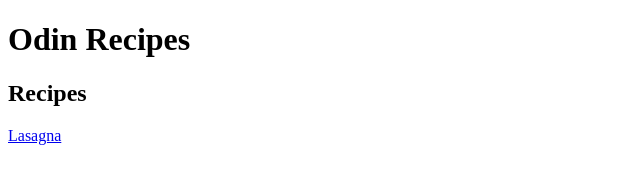
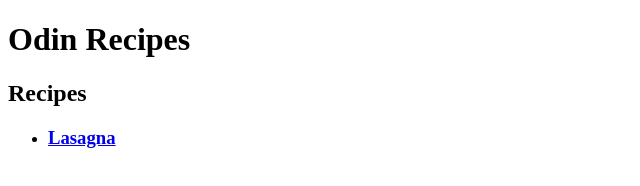
Before and after one commit to Bluey713/odin-recipes, a plain HTML site: page index.html in a window 1280 px wide. Shown: the whole page, without its empty margins (0-640 px from the left). Drawn offline with Linux system fonts and the light colour scheme.

Commit message:
modified list

```diff
--- a/index.html
+++ b/index.html
@@ -9,7 +9,12 @@
 </head>
 <body>
     <h2>Recipes</h2>
-    <a href="recipes/lasagna.html">Lasagna</a>
+    <ul>
+        <li><h3><a href="recipes/lasagna.html">Lasagna</a></h3></li>
+
+
+    </ul>
+
 
 
 </body>
```
